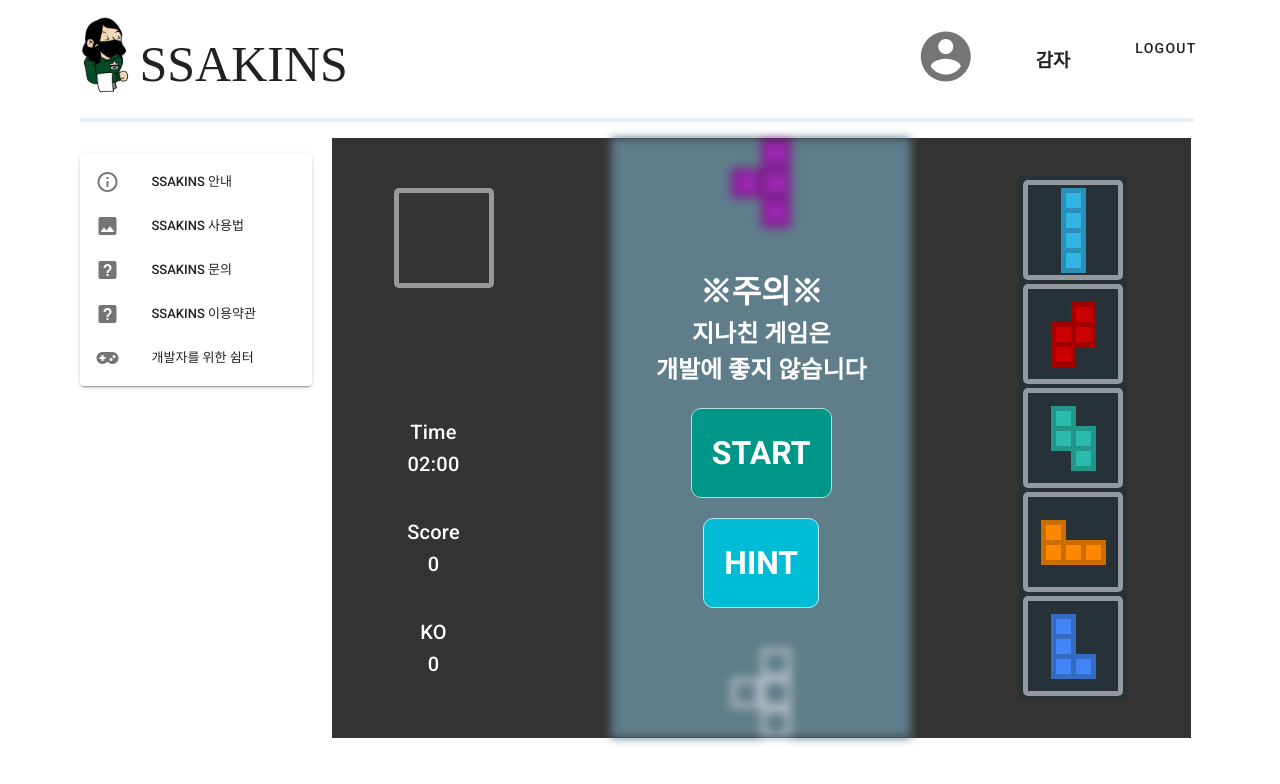
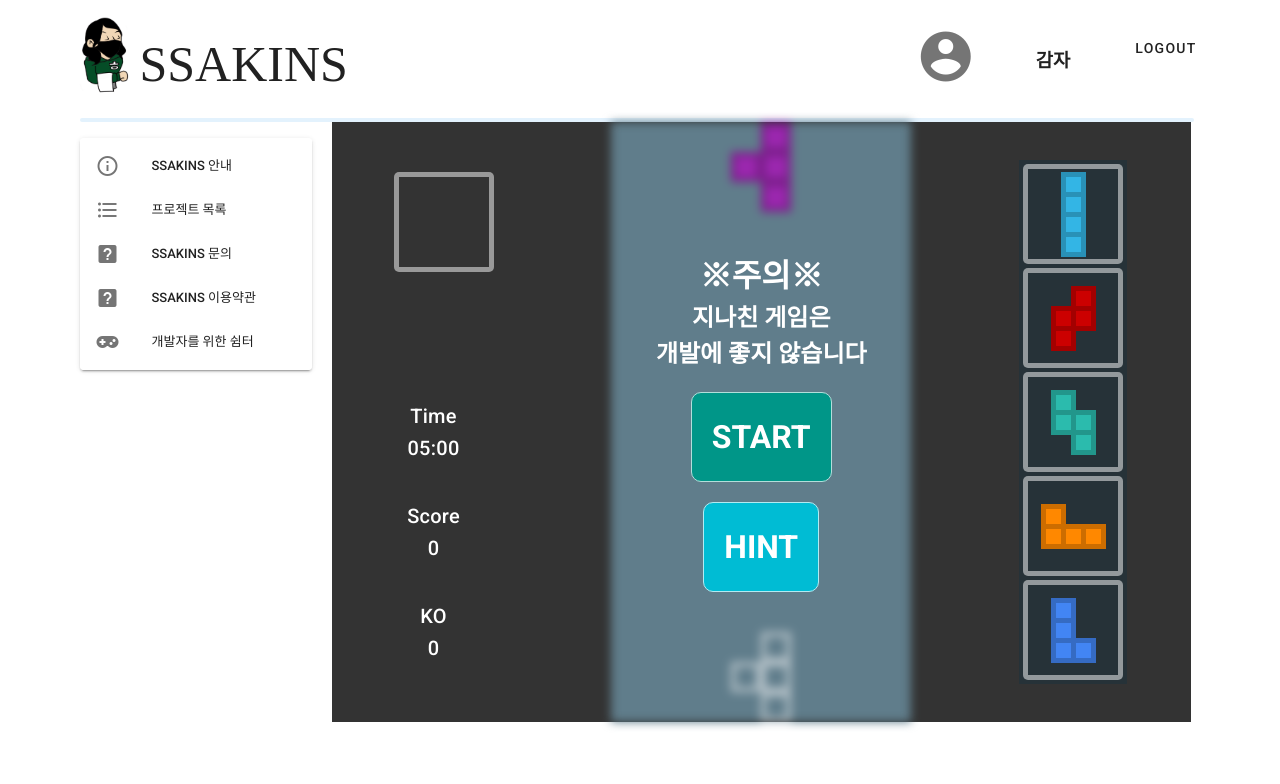
Before and after one commit to sooya12/SSAKINS, a Vue app in the folder frontend/: page /game in a window 1280 px wide. Shown: the top 784 px of the page. Built offline with nearby package versions, Linux system fonts and the light colour scheme; a web font is replaced by a local one.

Commit message:
[FE] update | 네이게이션 수정중 | S03P31A201-49

```diff
--- a/frontend/src/components/Navigator.vue
+++ b/frontend/src/components/Navigator.vue
@@ -40,9 +40,9 @@ export default {
           value: "notice",
         },
         {
-          title: "SSAKINS 사용법",
-          icon: "mdi-image",
-          value: "info",
+          title: "프로젝트 목록",
+          icon: "mdi-format-list-bulleted",
+          value: "main",
         },
         {
           title: "SSAKINS 문의",
--- a/frontend/src/views/Game.vue
+++ b/frontend/src/views/Game.vue
@@ -16,9 +16,9 @@
           <div>
             <div class="block" @click="holdBlock()">
               <div
-                v-for="ns in nextBlockStyle(holdB)"
+                v-for="(ns, i) in nextBlockStyle(holdB)"
                 :style="ns"
-                v-bind:key="ns"
+                :key="i"
               ></div>
             </div>
             <div class="title"></div>
@@ -85,15 +85,11 @@
         </div>
         <div class="next-block" @click="move('right')">
           <div class="bg-dark">
-            <div
-              class="block block-bdr ma-1"
-              v-for="nb in nextB"
-              v-bind:key="nb"
-            >
+            <div class="block block-bdr ma-1" v-for="(nb, i) in nextB" :key="i">
               <div
-                v-for="ns in nextBlockStyle(nb)"
+                v-for="(ns, i) in nextBlockStyle(nb)"
                 :style="ns"
-                v-bind:key="ns"
+                :key="i"
               ></div>
             </div>
           </div>
@@ -420,8 +416,8 @@ export default {
         "#4285F4",
       ],
       dashboard: {
-        time: "02:00",
-        resTime: 2 * 60 * 1000,
+        time: "05:00",
+        resTime: 5 * 60 * 1000,
         score: 0,
         combo: false,
         acc_combo: 0,
@@ -692,8 +688,8 @@ export default {
       // eslint-disable-next-line no-unused-vars
       this.coord = new Array(20).fill(0).map((x) => new Array(10).fill(0));
       this.dashboard = {
-        time: "02:00",
-        resTime: 2 * 60 * 1000,
+        time: "05:00",
+        resTime: 5 * 60 * 1000,
         score: 0,
         combo: false,
         acc_combo: 0,
@@ -762,7 +758,6 @@ export default {
 }
 
 .d-grid {
-  margin-top: 16px;
   width: 74%;
   height: 600px;
   min-width: 200px;
```
